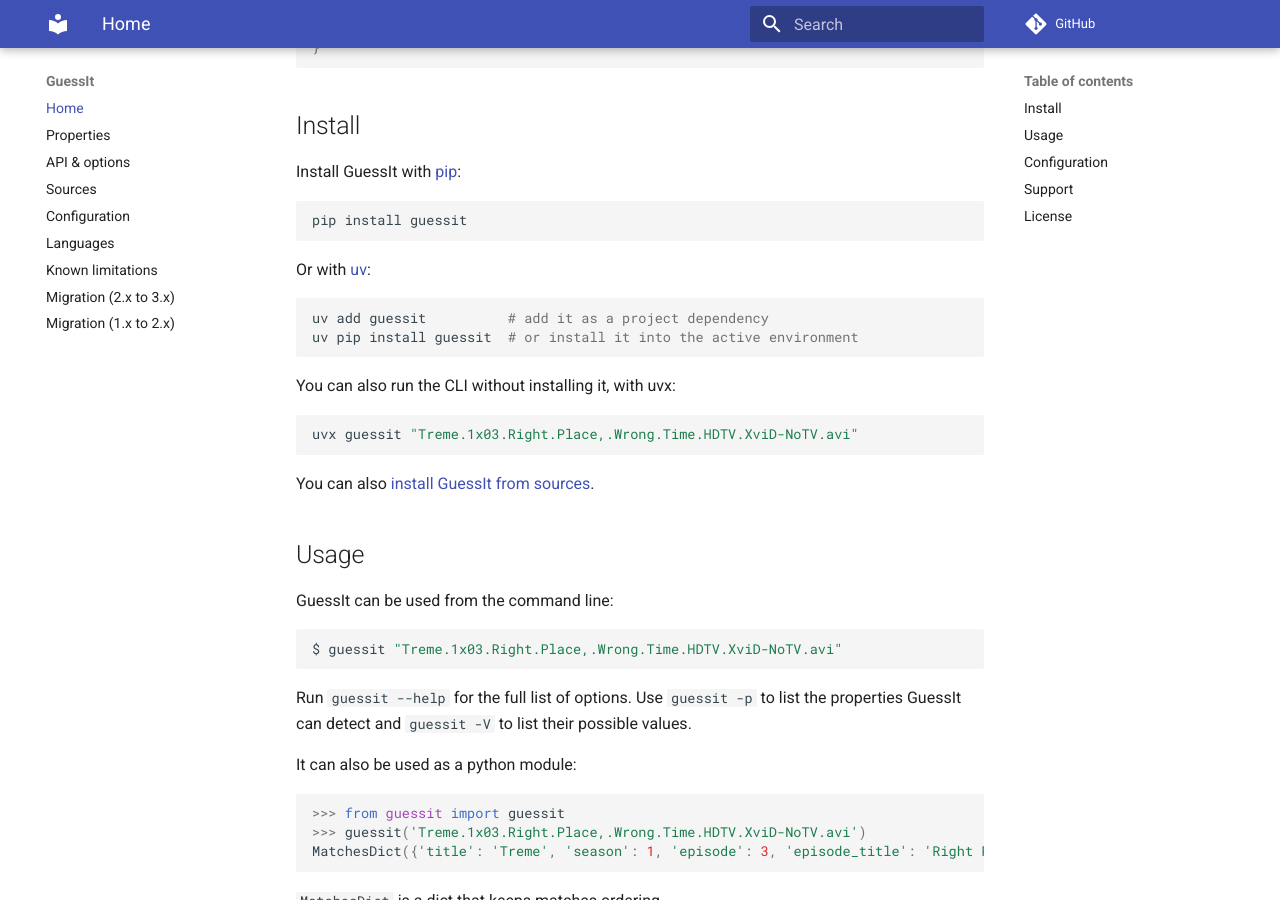
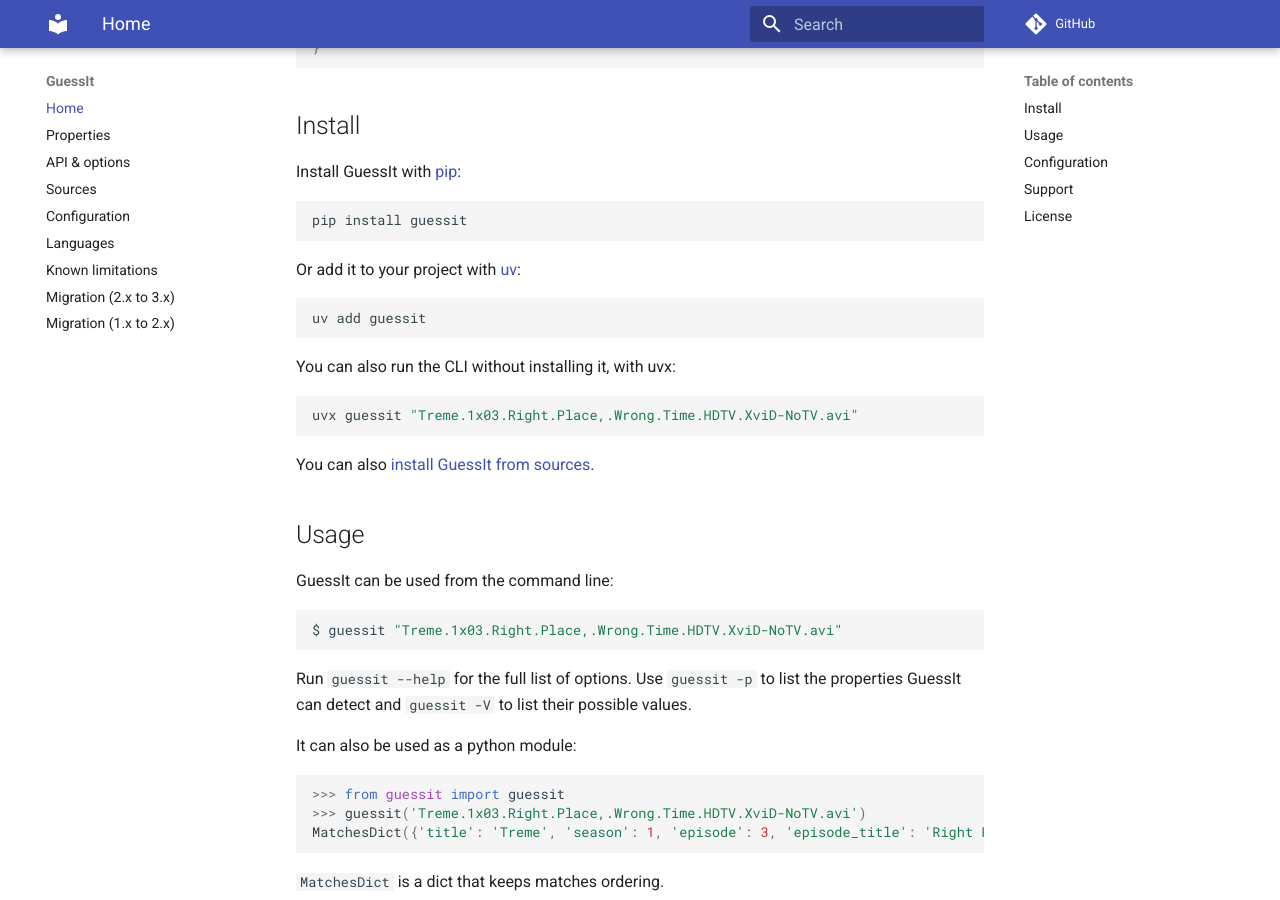
Before and after one commit to guessit-io/guessit, an MkDocs documentation site: the page built from docs/index.md, in a window 1280 px wide and 900 px high, scrolled down 593 px. Built offline with MkDocs 1.6.1 and Material for MkDocs 9.7.7, drawn with Linux system fonts in a browser that asks for light colours; comment, search, counter and statistics services are not loaded.

````diff
--- a/docs/index.md
+++ b/docs/index.md
@@ -40,11 +40,10 @@ Install GuessIt with [pip](https://pip.pypa.io/):
 pip install guessit
 ```
 
-Or with [uv](https://docs.astral.sh/uv/):
+Or add it to your project with [uv](https://docs.astral.sh/uv/):
 
 ```bash
-uv add guessit          # add it as a project dependency
-uv pip install guessit  # or install it into the active environment
+uv add guessit
 ```
 
 You can also run the CLI without installing it, with uvx:
@@ -69,9 +68,12 @@ properties GuessIt can detect and `guessit -V` to list their possible values.
 
 It can also be used as a python module:
 
-    >>> from guessit import guessit
-    >>> guessit('Treme.1x03.Right.Place,.Wrong.Time.HDTV.XviD-NoTV.avi')
-    MatchesDict({'title': 'Treme', 'season': 1, 'episode': 3, 'episode_title': 'Right Place, Wrong Time', 'source': 'HDTV', 'video_codec': 'Xvid', 'release_group': 'NoTV', 'container': 'avi', 'mimetype': 'video/x-msvideo', 'type': 'episode'})
+```python
+>>> from guessit import guessit
+>>> guessit('Treme.1x03.Right.Place,.Wrong.Time.HDTV.XviD-NoTV.avi')
+MatchesDict({'title': 'Treme', 'season': 1, 'episode': 3, 'episode_title': 'Right Place, Wrong Time', 'source': 'HDTV', 'video_codec': 'Xvid', 'release_group': 'NoTV', 'container': 'avi', 'mimetype': 'video/x-msvideo', 'type': 'episode'})
+
+```
 
 `MatchesDict` is a dict that keeps matches ordering.
 
--- a/pyproject.toml
+++ b/pyproject.toml
@@ -147,7 +147,7 @@ strict = true
 ignore_missing_imports = true
 
 [tool.pytest.ini_options]
-addopts = "-s --ignore=build --ignore=docs --ignore=hatch_build.py --doctest-modules --doctest-glob='*.rst' -m 'not cross_parser'"
+addopts = "-s --ignore=build --ignore=hatch_build.py --doctest-modules --doctest-glob='*.rst' --doctest-glob='*.md' -m 'not cross_parser'"
 markers = [
     "cross_parser: opt-in tests checking guessit against other parsers' labelled fixtures (run with `pytest -m cross_parser`)",
 ]
````
Also changed, not shown: README.md (+9 -9 lines), docs/api.md (+18 -9 lines), docs/configuration.md (+4 -0 lines), docs/known-limitations.md (+20 -20 lines), docs/migration.md (+6 -3 lines).
